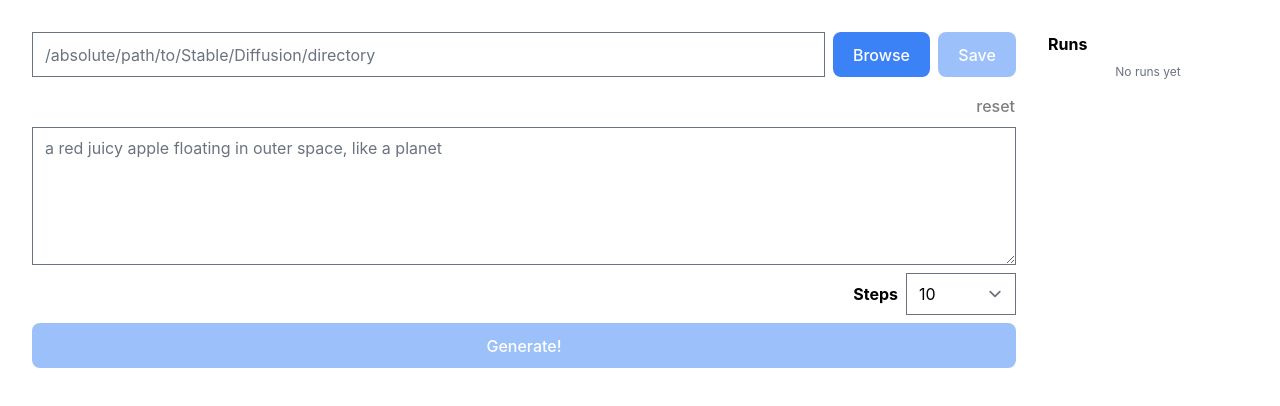
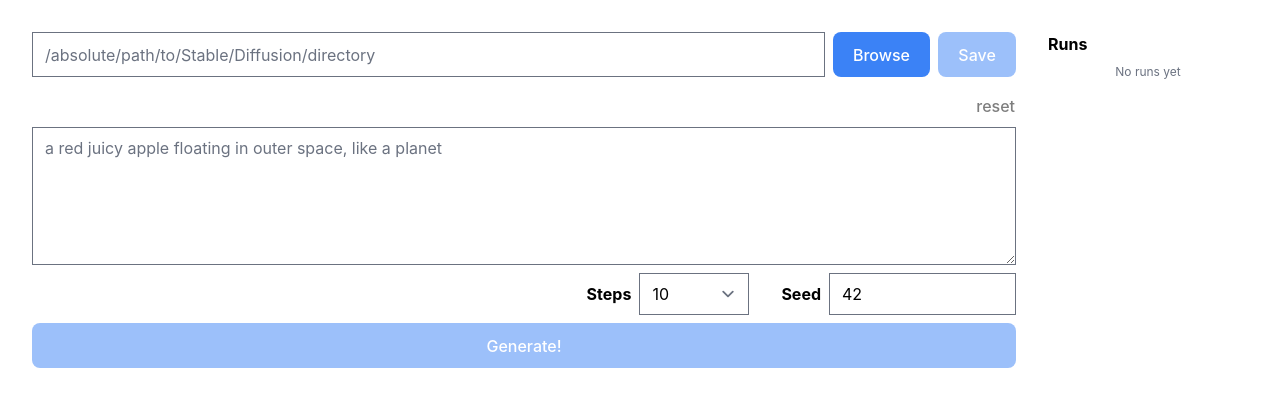
Before and after one commit to breadthe/sd-buddy, a Svelte app: page / in a window 1280 px wide. Shown: the top 406 px of the page. Built offline with nearby package versions, Linux system fonts and the light colour scheme.

Commit message:
Add seed param

```diff
--- a/src/Generate.svelte
+++ b/src/Generate.svelte
@@ -35,13 +35,15 @@
   let steps: number = 10; // selected steps
   let maxSteps: number = 100;
   let stepsOptions: number[] = [1, 2, 3, 4, 5, 10, 15, 25, 50, 75, 100];
+  let seed = 42; // --seed default 42, set to -1 for random
+  let maxSeed = 4294967295; //
 
   // Duration timers
   let elapsed: number = 0; // in ms
 
   $: {
-    stableDiffusionCommand = `python scripts/txt2img.py --prompt "${prompt}" --n_samples 1 --n_iter 1 --plms --ddim_steps ${steps.toString()}`;
-    stableDiffusionCommandHtml = `python scripts/txt2img.py --prompt <strong>"${prompt}"</strong> --n_samples 1 --n_iter 1 --plms --ddim_steps <strong>${steps}</strong>`;
+    stableDiffusionCommand = `python scripts/txt2img.py --prompt "${prompt}" --n_samples 1 --n_iter 1 --plms --ddim_steps ${steps.toString()} --seed ${steps.toString()}`;
+    stableDiffusionCommandHtml = `python scripts/txt2img.py --prompt <strong>"${prompt}"</strong> --n_samples 1 --n_iter 1 --plms --ddim_steps <strong>${steps}</strong> --seed <strong>${seed}</strong>`;
   }
 
   $: {
@@ -83,15 +85,14 @@
     // timer that runs every 100ms
     const startTimer = new Date();
     const timer = setInterval(() => {
-      elapsed = Math.floor(
-        (new Date().getTime() - startTimer.getTime())
-      );
+      elapsed = Math.floor(new Date().getTime() - startTimer.getTime());
     }, 100);
 
     const run: Run = {
       id: uuidv4(),
       prompt,
-      steps: steps,
+      steps,
+      seed,
       started_at: startTimer,
       rating: Rating.One,
     };
@@ -169,6 +170,7 @@
       class="w-full"
     />
 
+    <div class="flex gap-8">
       <label class="flex items-center gap-2">
         <span class="font-bold">Steps</span>
 
@@ -207,6 +209,13 @@
         {/if}
       </label>
 
+      <label class="flex items-center gap-2">
+        <span class="font-bold">Seed</span>
+
+        <input type="number" bind:value={seed} min="-1" max={maxSeed} />
+      </label>
+    </div>
+
     <button
       class="w-full"
       disabled={!$stableDiffusionDirectory ||
--- a/src/lib/RunItem.svelte
+++ b/src/lib/RunItem.svelte
@@ -81,17 +81,21 @@
     </dl>
 
     <dl class="p-2 grid grid-cols-2 text-xs">
-      <!-- <dt class="font-bold">id</dt><dd>{run.id}</dd> -->
-      <dt class="font-bold">steps</dt>
-      <dd>{run.steps}</dd>
-      <dt class="font-bold">elapsed</dt>
-      <dd>{run.elapsed / 1000}s</dd>
       <dt class="font-bold">image</dt>
       <dd>
         <a href="#" on:click|preventDefault={() => openImage(run.image_name)}
           >{run.image_name}</a
         >
       </dd>
+      <!-- <dt class="font-bold">id</dt><dd>{run.id}</dd> -->
+      {#if run.seed}
+        <dt class="font-bold">seed</dt>
+        <dd>{run.seed}</dd>
+      {/if}
+      <dt class="font-bold">steps</dt>
+      <dd>{run.steps}</dd>
+      <dt class="font-bold">elapsed</dt>
+      <dd>{run.elapsed / 1000}s</dd>
       {#if run.rating}
         <dt class="font-bold">rating</dt>
         <dd>{run.rating}/5</dd>
--- a/src/types.ts
+++ b/src/types.ts
@@ -18,6 +18,7 @@ export interface Run {
     id: string; // uuid
     prompt: string; // text prompt
     steps: number; // --ddim_steps
+    seed: number; // --seed
     started_at: Date;
     ended_at?: Date;
     elapsed?: number; // milliseconds
```
Lines whose indentation alone changed are shown as unchanged.
